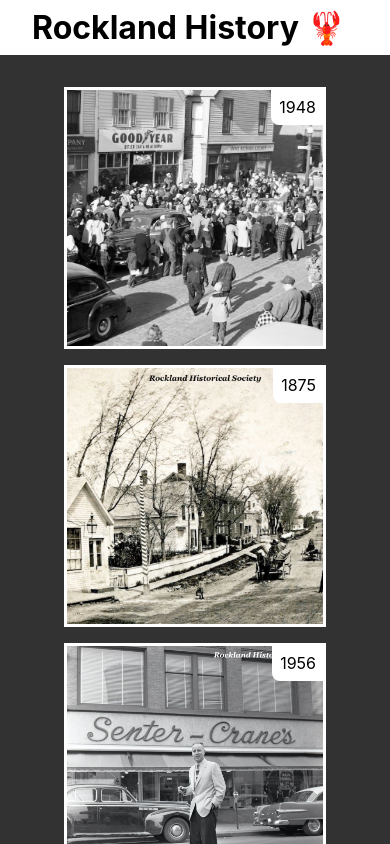
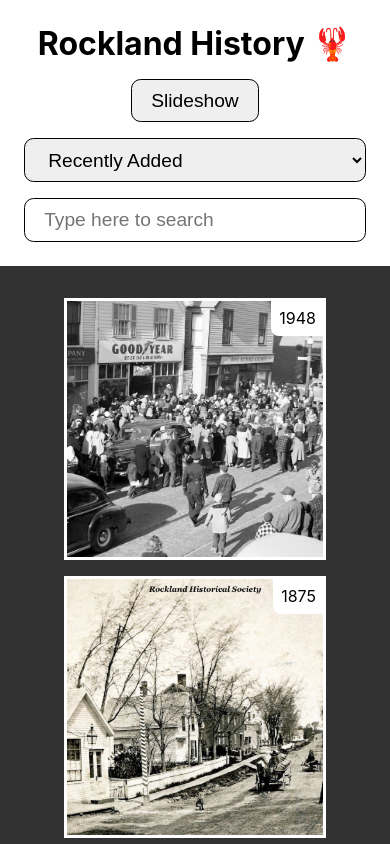
Before and after one commit to mpaulweeks/rockland, a React (Create React App) app: page / in a window 390 px wide. Shown: the top 844 px of the page. Built offline with nearby package versions, Linux system fonts and the light colour scheme.

Commit message:
style navbar for mobile

```diff
--- a/src/navbar/Navbar.css
+++ b/src/navbar/Navbar.css
@@ -1,16 +1,28 @@
-
 .Navbar {
   display: flex;
   flex-direction: row;
   justify-content: flex-start;
   align-items: center;
   flex-wrap: nowrap;
+  margin: 1rem;
+}
+.Navbar h1 {
+  margin: 0.5rem 0.5rem;
+  flex-grow: 1;
+}
+.NavbarElm {
+  margin: 0.5rem 0.5rem;
 }
 
-.Navbar > * {
-  margin: 0.5rem 2rem;
+@media (max-width: 1000px) {
+  .Navbar {
+    flex-wrap: wrap;
+    margin: 1rem 1rem;
+  }
+  .Navbar h1 {
+    text-align: center;
+  }
+  .NavbarElm {
+    flex-grow: 1;
+  }
 }
-
-.Navbar h1 {
-  flex-grow: 1;
-}
--- a/src/navbar/Search.css
+++ b/src/navbar/Search.css
@@ -5,9 +5,3 @@
   border-radius: 0.5em;
   width: 16em;
 }
-
-@media (max-width: 1000px) {
-  .Search {
-    display: none;
-  }
-}
--- a/src/navbar/Search.tsx
+++ b/src/navbar/Search.tsx
@@ -15,7 +15,7 @@ export function Search(props: SearchProps) {
 
   return (
     <input
-      className="Search"
+      className="Search NavbarElm"
       placeholder="Type here to search"
       value={searchRaw}
       onChange={evt => parseSearchTerms(evt.target.value)}
--- a/src/navbar/SlideshowButton.css
+++ b/src/navbar/SlideshowButton.css
@@ -1,15 +1,14 @@
 .SlideshowButton {
+  display: flex;
+  flex-direction: column;
+  justify-content: center;
+  align-items: center;
+}
+
+.SlideshowButton > button {
   font-size: 1.2rem;
   padding: 0.5em 1em;
   border: 0.1em solid black;
   border-radius: 0.5em;
-
   cursor: pointer;
-  margin-right: 0;
 }
-
-@media (max-width: 1000px) {
-  .SlideshowButton {
-    display: none;
-  }
-}
--- a/src/navbar/SlideshowButton.tsx
+++ b/src/navbar/SlideshowButton.tsx
@@ -7,11 +7,10 @@ interface SlideshowButtonProps {
 
 export function SlideshowButton(props: SlideshowButtonProps) {
   return (
-    <button
-      className="SlideshowButton"
-      onClick={() => props.setSlideshow(true)}
-    >
-      Slideshow
-    </button>
+    <div className="SlideshowButton NavbarElm">
+      <button onClick={() => props.setSlideshow(true)}>
+        Slideshow
+      </button>
+    </div>
   )
 }
--- a/src/navbar/Sorter.css
+++ b/src/navbar/Sorter.css
@@ -3,13 +3,5 @@
   padding: 0.5em 1em;
   border: 0.1em solid black;
   border-radius: 0.5em;
-
   cursor: pointer;
-  margin-right: 0;
 }
-
-@media (max-width: 1000px) {
-  .Sorter {
-    display: none;
-  }
-}
--- a/src/navbar/Sorter.tsx
+++ b/src/navbar/Sorter.tsx
@@ -43,7 +43,7 @@ export function Sorter(props: SorterProps) {
   const current = SortOptions[indexOf(props.sortBy.label)];
 
   return (
-    <select className="Sorter" onChange={evt => onChange(evt.target.value)} value={current.label}>
+    <select className="Sorter NavbarElm" onChange={evt => onChange(evt.target.value)} value={current.label}>
       {SortOptions.map(opt => (
         <option
           key={opt.label}
```
